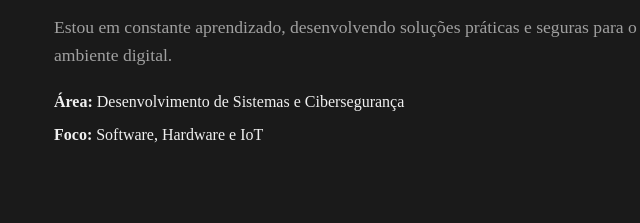
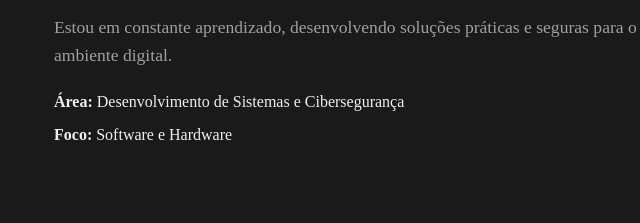
Before and after one commit to nai-aiy/portfolio, a plain HTML site: page index.html in a window 1280 px wide. Shown: the part 817-1040 px from the top of the page, 504-1144 px from the left. Drawn offline with Linux system fonts and the light colour scheme.

Commit message:
Arquivo modificado para mudar a descrição do foco

```diff
--- a/index.html
+++ b/index.html
@@ -55,7 +55,7 @@
           <p>Estou em constante aprendizado, desenvolvendo soluções práticas e seguras para o ambiente digital.</p>
           <ul class="lista-info">
             <li><strong>Área:</strong> Desenvolvimento de Sistemas e Cibersegurança</li>
-            <li><strong>Foco:</strong> Software, Hardware e IoT</li>
+            <li><strong>Foco:</strong> Software e Hardware</li>
           </ul>
         </div>
       </div>
```
